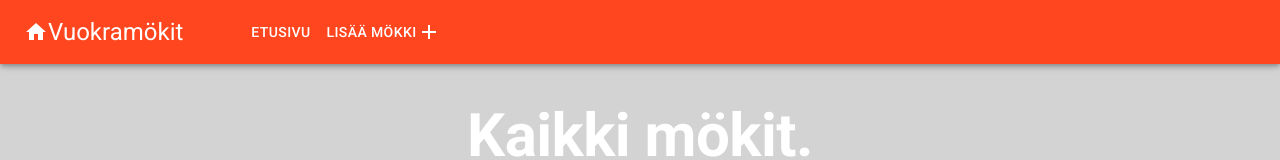
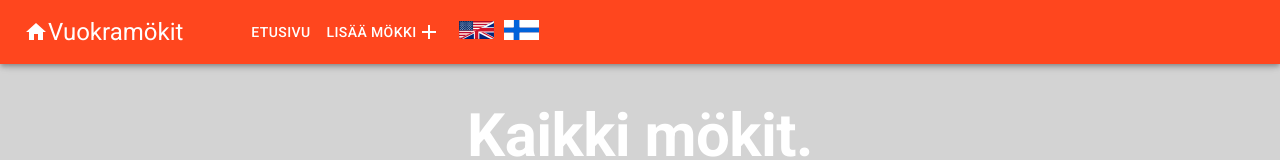
Before and after one commit to JuusoMRusanen/rentalcottages, a React (Create React App) app: page / in a window 1280 px wide. Shown: the top 160 px of the page. Built offline with nearby package versions, Linux system fonts and the light colour scheme; no server answers.

Commit message:
added localization

```diff
--- a/src/components/AppBar/Navbar.js
+++ b/src/components/AppBar/Navbar.js
@@ -7,16 +7,22 @@ import DropDownMenu from "./DropDownMenu";
 import CityDataService from "../../services/city.service";
 import RegionDataService from "../../services/region.service";
 import AddIcon from '@mui/icons-material/Add';
+import { useTranslation } from "react-i18next";
 
 export default function Navbar() {
 
   const matches = useMediaQuery('(min-width:600px)');
-
   const [visibleOnMobile, setVisibleOnMobile] = useState(false);
+  const { t } = useTranslation();
+  const { i18n } = useTranslation();
 
   const [cities, setCities] = useState([]);
   const [regions, setRegions] = useState([]);
   const [baseURL] = useState("/");
+
+  function changeLanguage(countryCode) {
+    i18n.changeLanguage(countryCode);
+  }
 
   useEffect(() => {
 
@@ -74,7 +80,7 @@ export default function Navbar() {
             <HomeIcon />
 
             <Typography variant="h5" component="div">
-              Vuokramökit
+              {t('appBarTitle')}
             </Typography>
           </Box>
         </>
@@ -83,7 +89,7 @@ export default function Navbar() {
           <HomeIcon />
 
           <Typography variant="h5" component="div">
-            Vuokramökit
+            {t('appBarTitle')}
           </Typography>
 
           <Button
@@ -92,14 +98,14 @@ export default function Navbar() {
             sx={{
               marginLeft: "60px"
             }}
-            >Etusivu
+            >{t('home')}
           </Button>
 
           {regions.length > 0 && cities.length > 0
           ?
             <>
-              <DropDownMenu baseURL={baseURL+'region'} title={"Alueet"} items={regions} />
-              <DropDownMenu baseURL={baseURL+'city'} title={"Kaupungit"} items={cities} />
+              <DropDownMenu baseURL={baseURL+'region'} title={t('regions')} items={regions} />
+              <DropDownMenu baseURL={baseURL+'city'} title={t('cities')} items={cities} />
             </>
           : null
           }
@@ -109,8 +115,34 @@ export default function Navbar() {
             color="inherit"
             sx={{
             }}
-            >Lisää mökki <AddIcon />
+            >{t('addCottage')} <AddIcon />
           </Button>
+
+          <Box
+            sx={{
+              height:"100%",
+              width:"35px",
+              cursor: "pointer",
+              m:"0 10px 0 10px",
+            }}
+            onClick={ () => {
+              changeLanguage('en')
+            }}
+            ><img src='/US-UK.svg'/>
+          </Box>
+
+          <Box
+            sx={{
+              height:"100%",
+              width:"35px",
+              cursor: "pointer"
+            }}
+            onClick={ () => {
+              changeLanguage('fi')
+            }}
+            ><img src='/FI.svg'/>
+          </Box>
+
         </>
         }
       </Toolbar>
```
